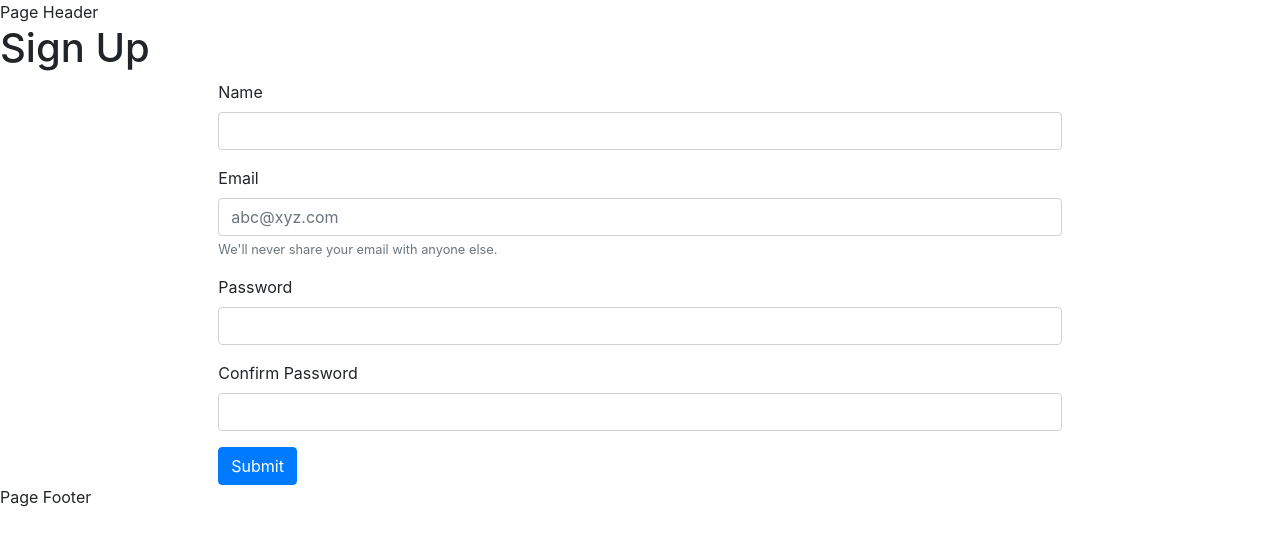
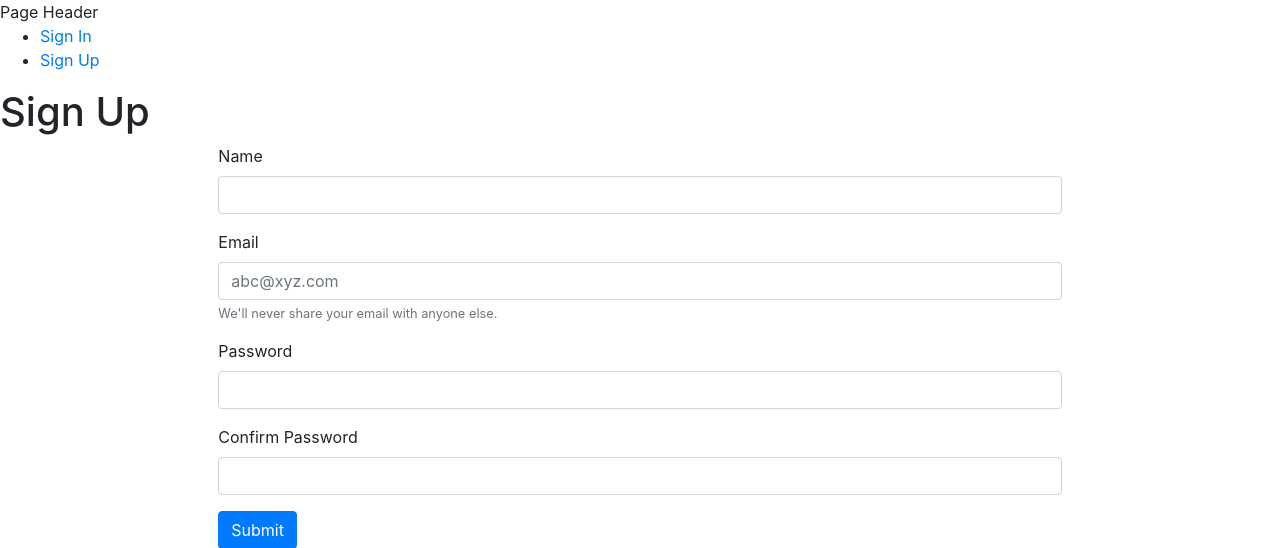
Before and after one commit to parikshit223933/Comspace-Express, a Node server app: page /users/sign-up in a window 1280 px wide. Shown: the top 548 px of the page. Run offline with Node 20, Linux system fonts and the light colour scheme; some libraries are stand-ins or nearby versions.

Commit message:
created sign out

```diff
--- a/controllers/users_controller.js
+++ b/controllers/users_controller.js
@@ -76,3 +76,9 @@ module.exports.create_session = (req, res) =>
 {
     return res.redirect('/');
 }
+
+module.exports.destroySession=function(req, res)
+{
+    req.logout();
+    return res.redirect('/');
+}
--- a/routes/users.js
+++ b/routes/users.js
@@ -9,5 +9,6 @@ router.get('/sign-up', users_controller.signUp);
 router.get('/sign-in', users_controller.signIn);
 router.post('/create', users_controller.create);
 router.post('/create-session', passport.authenticate('local', {failureRedirect:'/users/sign-in'}), users_controller.create_session);/* used passport as middleware to authenticate */
+router.get('/sign-out', users_controller.destroySession);
 
 module.exports=router;
--- a/views/_header.ejs
+++ b/views/_header.ejs
@@ -1,3 +1,20 @@
 <header>
     Page Header
+    <ul>
+        <% if(locals.user){ %>
+        <li>
+            <a href="/users/profile">
+                <%= locals.user.name %>
+            </a>
+        </li>
+        <li> <a href="/users/sign-out">Sign Out</a> </li>
+        <%}else{%>
+        <li>
+            <a href="/users/sign-in">Sign In</a>
+        </li>
+        <li>
+            <a href="/users/sign-up">Sign Up</a>
+        </li>
+        <% }%>
+    </ul>
 </header>
```
